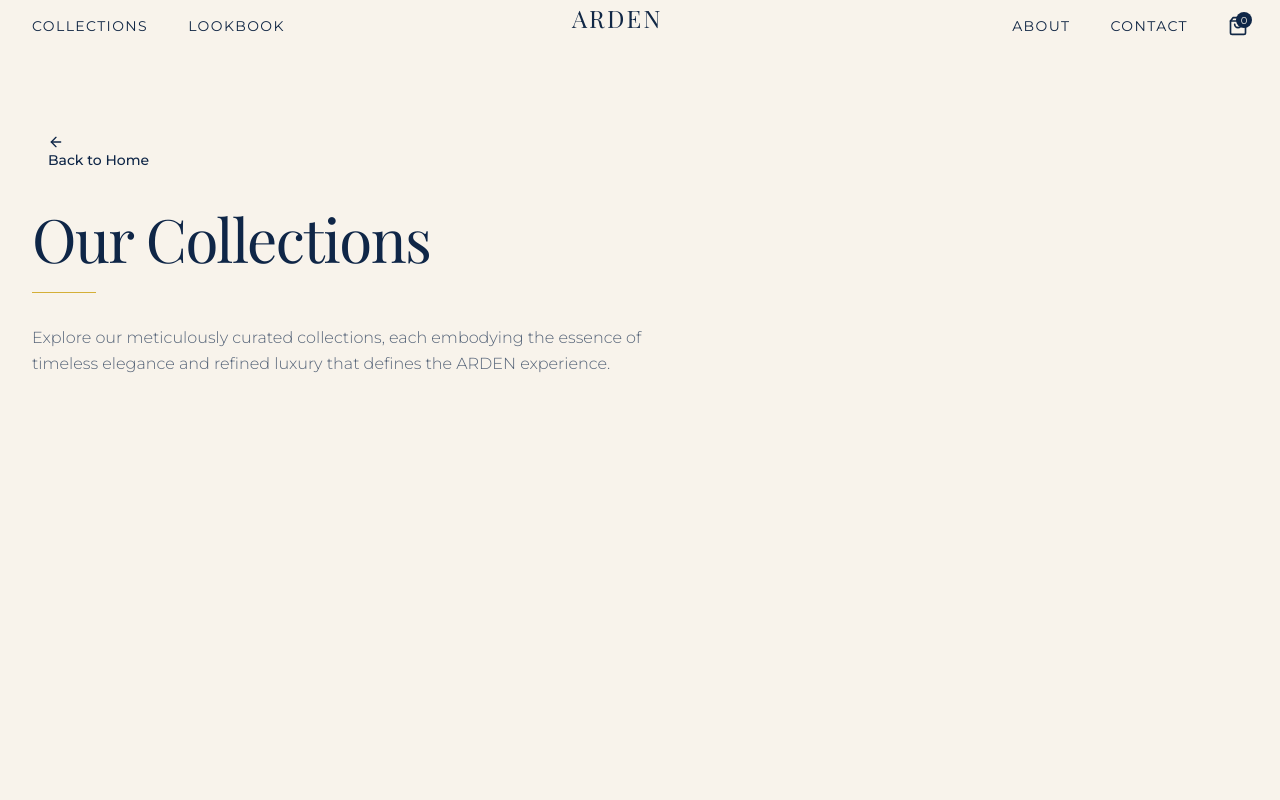
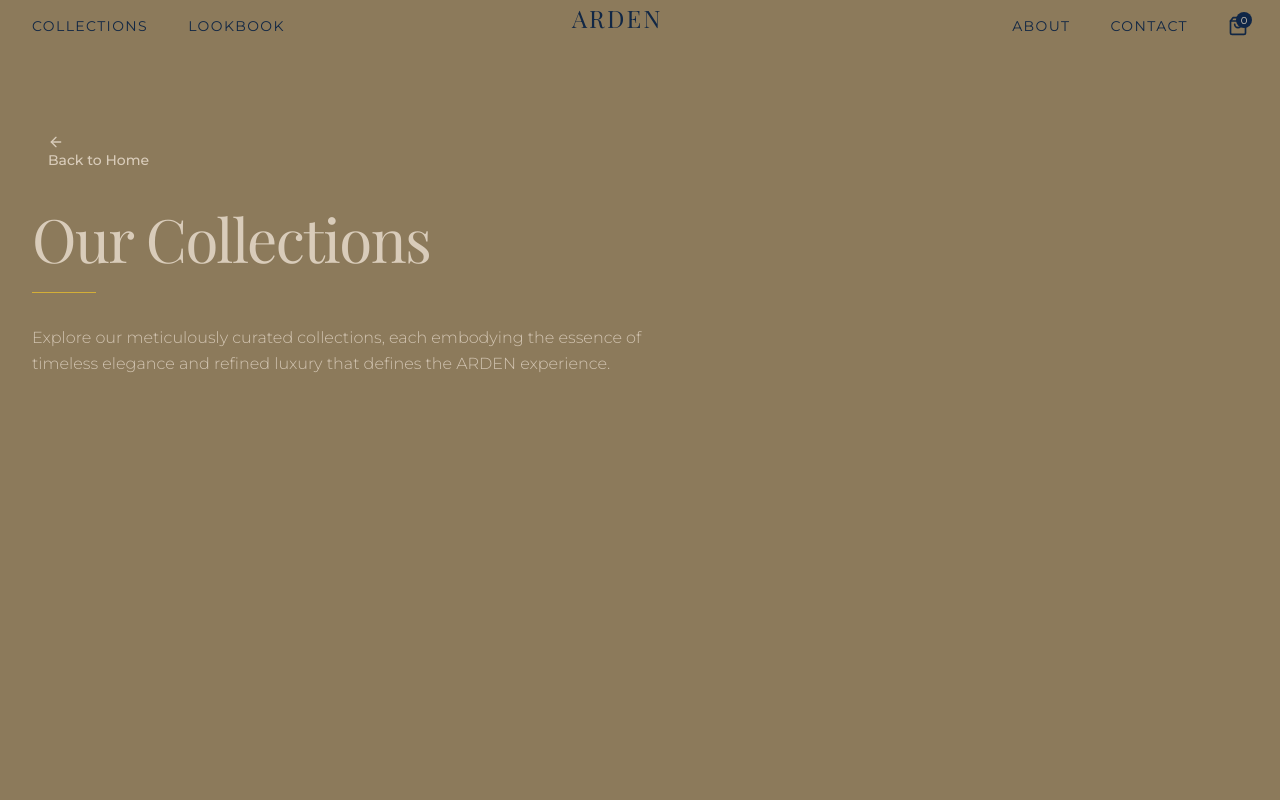
Before and after one commit to ArushiShetty/arden_lovable, a React (Vite) app: page /collections in a window 1280 px wide. Shown: the top 800 px of the page. Built offline with nearby package versions, Linux system fonts and the light colour scheme; a web font is replaced by a local one.

Commit message:
Update color to dark beige
Updates a color to dark beige.

```diff
--- a/src/index.css
+++ b/src/index.css
@@ -1,4 +1,3 @@
-
 @import url('https://fonts.googleapis.com/css2?family=Playfair+Display:wght@400;500;600;700&family=Montserrat:wght@300;400;500;600&display=swap');
 
 @tailwind base;
@@ -7,65 +6,65 @@
 
 @layer base {
   :root {
-    --background: 42 30% 94%;
+    --background: 39 28% 70%;
     --foreground: 215 60% 17%;
 
-    --card: 42 30% 96%;
+    --card: 39 28% 75%;
     --card-foreground: 215 60% 17%;
 
-    --popover: 42 30% 96%;
+    --popover: 39 28% 75%;
     --popover-foreground: 215 60% 17%;
 
     --primary: 215 60% 17%;
-    --primary-foreground: 42 30% 94%;
+    --primary-foreground: 39 28% 70%;
 
-    --secondary: 30 40% 83%;
+    --secondary: 33 26% 65%;
     --secondary-foreground: 215 60% 17%;
 
-    --muted: 30 25% 88%;
+    --muted: 33 22% 70%;
     --muted-foreground: 215 30% 40%;
 
-    --accent: 42 40% 90%;
+    --accent: 39 26% 75%;
     --accent-foreground: 215 60% 17%;
 
     --destructive: 0 84.2% 60.2%;
-    --destructive-foreground: 42 30% 94%;
+    --destructive-foreground: 39 28% 70%;
 
-    --border: 30 30% 80%;
-    --input: 30 30% 80%;
+    --border: 33 26% 60%;
+    --input: 33 26% 60%;
     --ring: 215 60% 17%;
 
     --radius: 0.25rem;
   }
 
   .dark {
-    --background: 215 60% 17%;
-    --foreground: 42 30% 94%;
+    --background: 33 26% 36%;
+    --foreground: 39 28% 85%;
 
-    --card: 215 50% 20%;
-    --card-foreground: 42 30% 94%;
+    --card: 33 24% 30%;
+    --card-foreground: 39 28% 85%;
 
-    --popover: 215 50% 20%;
-    --popover-foreground: 42 30% 94%;
+    --popover: 33 24% 30%;
+    --popover-foreground: 39 28% 85%;
 
-    --primary: 30 40% 83%;
+    --primary: 39 28% 70%;
     --primary-foreground: 215 60% 17%;
 
-    --secondary: 215 40% 25%;
-    --secondary-foreground: 42 30% 94%;
+    --secondary: 33 24% 45%;
+    --secondary-foreground: 39 28% 85%;
 
-    --muted: 215 40% 25%;
-    --muted-foreground: 42 30% 80%;
+    --muted: 33 24% 40%;
+    --muted-foreground: 39 28% 70%;
 
-    --accent: 215 40% 25%;
-    --accent-foreground: 42 30% 94%;
+    --accent: 33 24% 45%;
+    --accent-foreground: 39 28% 85%;
 
     --destructive: 0 62.8% 30.6%;
-    --destructive-foreground: 42 30% 94%;
+    --destructive-foreground: 39 28% 85%;
 
-    --border: 215 40% 30%;
-    --input: 215 40% 30%;
-    --ring: 42 30% 88%;
+    --border: 33 26% 50%;
+    --input: 33 26% 50%;
+    --ring: 39 28% 75%;
   }
 }
 
--- a/src/pages/About.tsx
+++ b/src/pages/About.tsx
@@ -11,7 +11,7 @@ const About = () => {
   }, []);
 
   return (
-    <div className="min-h-screen flex flex-col bg-arden-cream">
+    <div className="min-h-screen flex flex-col bg-arden-darkBeige">
       <Header />
       <main>
         <HeroSection />
@@ -41,20 +41,20 @@ const HeroSection = () => {
 
 const StorySection = () => {
   return (
-    <section className="py-24 bg-arden-cream">
+    <section className="py-24 bg-arden-darkBeige">
       <div className="arden-container">
         <div className="grid grid-cols-1 lg:grid-cols-2 gap-16 items-center">
           <div className="scroll-trigger">
-            <span className="inline-block font-serif italic text-arden-navy/70 mb-4">Our Heritage</span>
-            <h2 className="font-serif text-4xl md:text-5xl text-arden-navy mb-6">A Commitment to Excellence</h2>
+            <span className="inline-block font-serif italic text-arden-cream/80 mb-4">Our Heritage</span>
+            <h2 className="font-serif text-4xl md:text-5xl text-arden-cream mb-6">A Commitment to Excellence</h2>
             <div className="w-16 h-[1px] bg-arden-gold mb-8"></div>
-            <p className="text-arden-navy/80 font-light mb-6">
+            <p className="text-arden-cream/90 font-light mb-6">
               Born from a passion for timeless design and exceptional craftsmanship, ARDEN was established with a simple yet profound mission: to create garments that transcend trends and embody the essence of old money aesthetic.
             </p>
-            <p className="text-arden-navy/80 font-light mb-6">
+            <p className="text-arden-cream/90 font-light mb-6">
               Our founder, with a background in traditional tailoring and a keen eye for detail, sought to bridge the gap between heritage techniques and contemporary sensibilities. The result is a brand that honors the past while embracing the present.
             </p>
-            <p className="text-arden-navy/80 font-light">
+            <p className="text-arden-cream/90 font-light">
               Each ARDEN piece is a testament to our commitment to quality, from the selection of premium materials to the meticulous finishing touches that distinguish our garments.
             </p>
           </div>
--- a/src/pages/Collections.tsx
+++ b/src/pages/Collections.tsx
@@ -20,16 +20,16 @@ const Collections = () => {
   ];
 
   return (
-    <div className="min-h-screen flex flex-col bg-arden-cream">
+    <div className="min-h-screen flex flex-col bg-arden-darkBeige">
       <Header />
       <main>
-        <section className="pt-32 pb-24 bg-arden-cream">
+        <section className="pt-32 pb-24 bg-arden-darkBeige">
           <div className="arden-container">
             <div className="mb-12">
               <div className="flex items-center mb-8">
                 <AnimatedButton
                   href="/"
-                  className="flex items-center text-arden-navy hover:text-arden-gold"
+                  className="flex items-center text-arden-cream hover:text-arden-gold"
                   variant="ghost"
                   size="sm"
                 >
@@ -37,9 +37,9 @@ const Collections = () => {
                   Back to Home
                 </AnimatedButton>
               </div>
-              <h1 className="font-serif text-5xl md:text-6xl text-arden-navy mb-6">Our Collections</h1>
+              <h1 className="font-serif text-5xl md:text-6xl text-arden-cream mb-6">Our Collections</h1>
               <div className="w-16 h-[1px] bg-arden-gold mb-8"></div>
-              <p className="max-w-2xl text-arden-navy/70 font-light">
+              <p className="max-w-2xl text-arden-cream/90 font-light">
                 Explore our meticulously curated collections, each embodying the essence of timeless elegance
                 and refined luxury that defines the ARDEN experience.
               </p>
@@ -68,7 +68,7 @@ const Collections = () => {
             </div>
 
             <div className="py-16">
-              <h2 className="font-serif text-3xl text-arden-navy mb-10 text-center">Featured Items</h2>
+              <h2 className="font-serif text-3xl text-arden-cream mb-10 text-center">Featured Items</h2>
               <div className="grid grid-cols-1 sm:grid-cols-2 lg:grid-cols-4 gap-6">
                 {["Oxford Tailored Blazer", "Academy Trousers", "Silk Evening Shirt", "Merino Cardigan"].map((product, index) => (
                   <a
@@ -85,8 +85,8 @@ const Collections = () => {
                         {/* This would be replaced with an actual image */}
                       </div>
                     </div>
-                    <h3 className="font-serif text-lg text-arden-navy">{product}</h3>
-                    <p className="text-arden-navy/70 font-light">$295.00</p>
+                    <h3 className="font-serif text-lg text-arden-cream">{product}</h3>
+                    <p className="text-arden-cream/80 font-light">$295.00</p>
                   </a>
                 ))}
               </div>
--- a/src/pages/Index.tsx
+++ b/src/pages/Index.tsx
@@ -1,4 +1,3 @@
-
 import React, { useEffect } from 'react';
 import Header from '@/components/Header';
 import Hero from '@/components/Hero';
@@ -40,7 +39,7 @@ const Index = () => {
   }, []);
 
   return (
-    <div className="min-h-screen flex flex-col bg-arden-cream">
+    <div className="min-h-screen flex flex-col bg-arden-darkBeige">
       <Header />
       <main>
         <Hero />
--- a/src/pages/Lookbook.tsx
+++ b/src/pages/Lookbook.tsx
@@ -18,7 +18,7 @@ const Lookbook = () => {
   ];
 
   return (
-    <div className="min-h-screen flex flex-col bg-arden-cream">
+    <div className="min-h-screen flex flex-col bg-arden-darkBeige">
       <Header />
       <main>
         <section className="pt-32 pb-24 bg-arden-navy text-arden-cream">
--- a/tailwind.config.ts
+++ b/tailwind.config.ts
@@ -63,13 +63,15 @@ export default {
 					border: 'hsl(var(--sidebar-border))',
 					ring: 'hsl(var(--sidebar-ring))'
 				},
-				// Arden brand colors
+				// Arden brand colors - updated for dark beige
 				arden: {
 					'navy': '#0F2647',
 					'darkblue': '#1A3A64',
 					'blue': '#2D5F96',
-					'beige': '#E6D7C3',
-					'cream': '#F8F3EB',
+					'beige': '#B39F7D',           // Darker beige
+					'cream': '#D9CCBA',           // Darker cream
+					'darkBeige': '#8C7A5B',       // New dark beige color
+					'lightBeige': '#E6D7C3',      // Original beige (keeping as light beige)
 					'gold': '#D4AF37',
 				}
 			},
```
